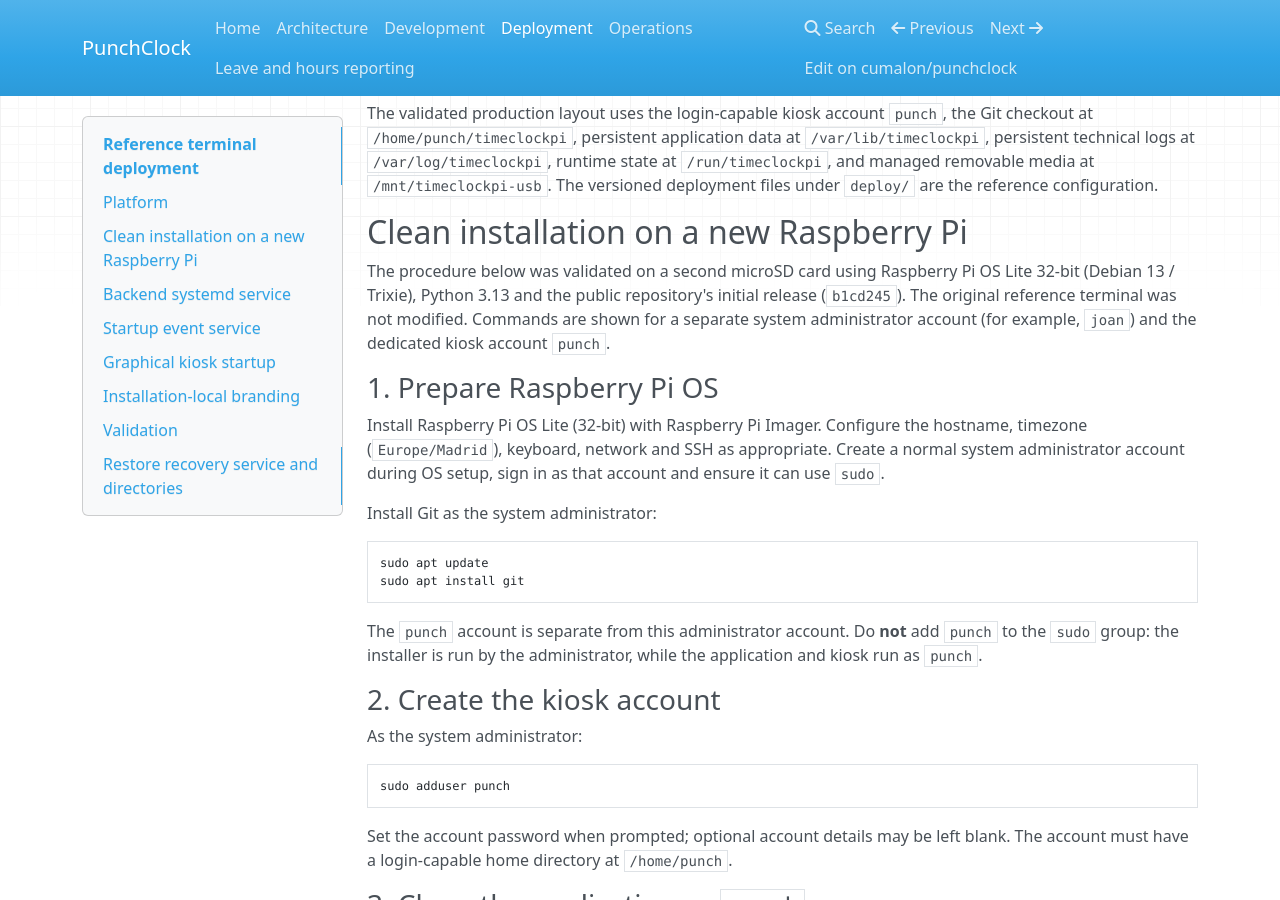
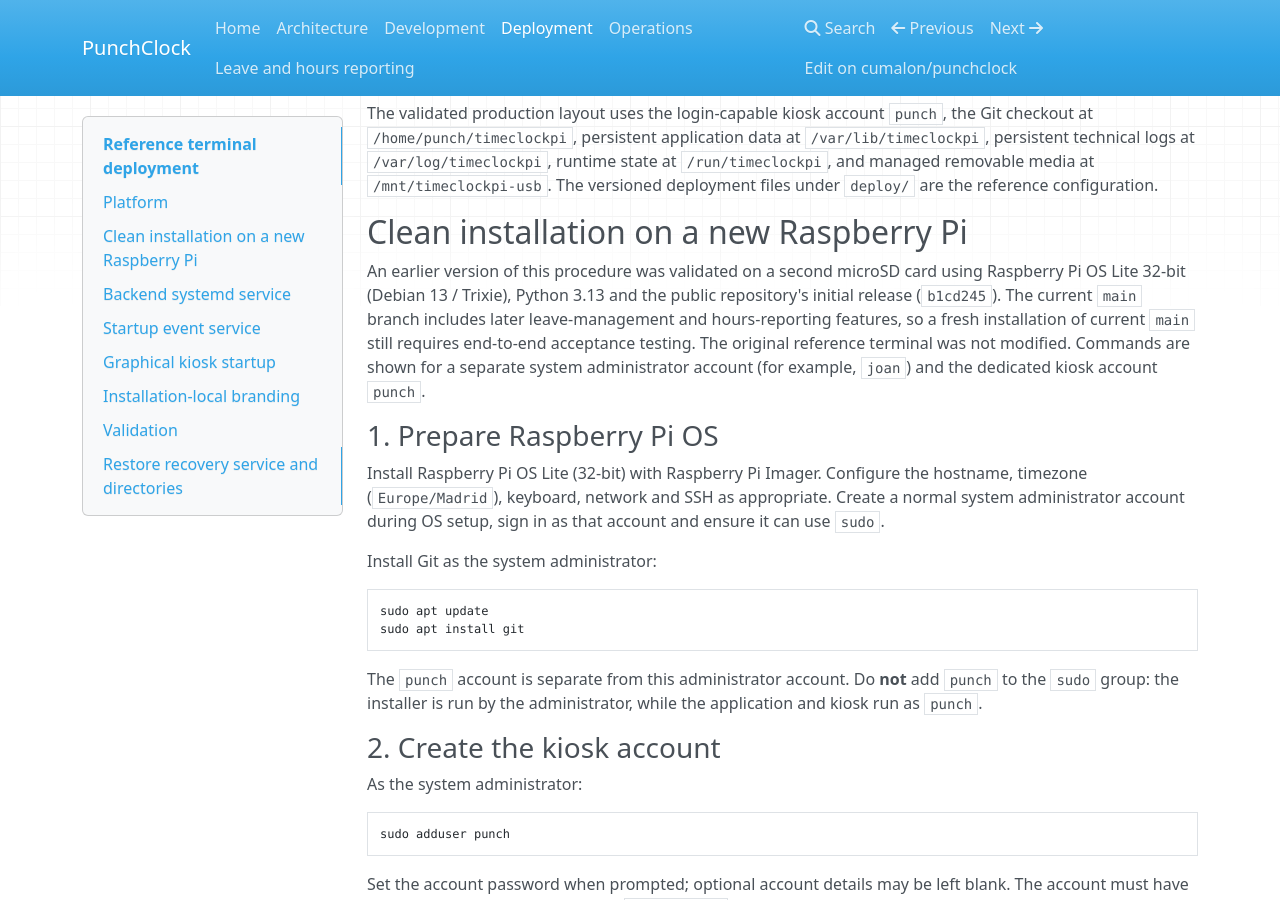
Before and after one commit to cumalon/punchclock, an MkDocs documentation site: the page built from docs/deployment.md, in a window 1280 px wide and 900 px high, scrolled down 392 px. Built offline with MkDocs 1.6.1, drawn with Linux system fonts in a browser that asks for light colours; nearby versions of some CDN libraries; some of the changed text lies outside the part shown.

Commit message:
docs: refresh docs/deployment.md for current PunchClock features

```diff
--- a/docs/deployment.md
+++ b/docs/deployment.md
@@ -18,7 +18,7 @@
 
 ## Clean installation on a new Raspberry Pi
 
-The procedure below was validated on a second microSD card using Raspberry Pi OS Lite 32-bit (Debian 13 / Trixie), Python 3.13 and the public repository's initial release (`b1cd245`). The original reference terminal was not modified. Commands are shown for a separate system administrator account (for example, `joan`) and the dedicated kiosk account `punch`.
+An earlier version of this procedure was validated on a second microSD card using Raspberry Pi OS Lite 32-bit (Debian 13 / Trixie), Python 3.13 and the public repository's initial release (`b1cd245`). The current `main` branch includes later leave-management and hours-reporting features, so a fresh installation of current `main` still requires end-to-end acceptance testing. The original reference terminal was not modified. Commands are shown for a separate system administrator account (for example, `joan`) and the dedicated kiosk account `punch`.
 
 ### 1. Prepare Raspberry Pi OS
 
@@ -118,7 +118,7 @@
 5. Attach a USB drive, create a backup and verify it.
 6. On a test installation, change a test record, restore the verified backup and confirm the original data returns.
 
-These checks passed during the clean-install validation. They do not replace further hardware-specific or long-duration testing. Never test a restore against production data without an appropriate recovery plan.
+The original checks passed on the earlier clean-install validation. For the current release, also verify leave-type configuration, a leave interval, daily supervisor approval/rejection, and an hours report in both the web UI and XLSX export. They do not replace further hardware-specific or long-duration testing. Never test a restore against production data without an appropriate recovery plan. Keep the existing production SD card intact until the replacement SD has passed all checks and the verified backup has been restored and inspected.
 
 ### Installation notes
 
```
